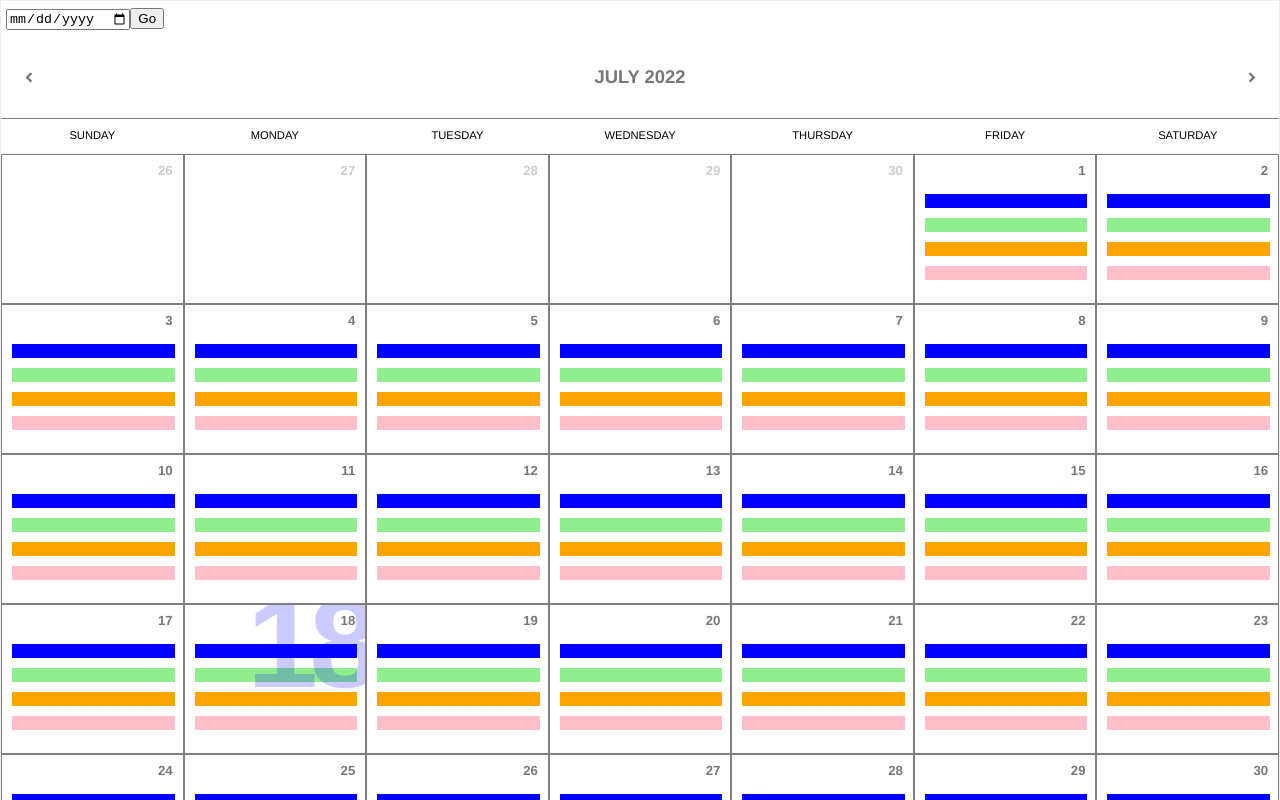
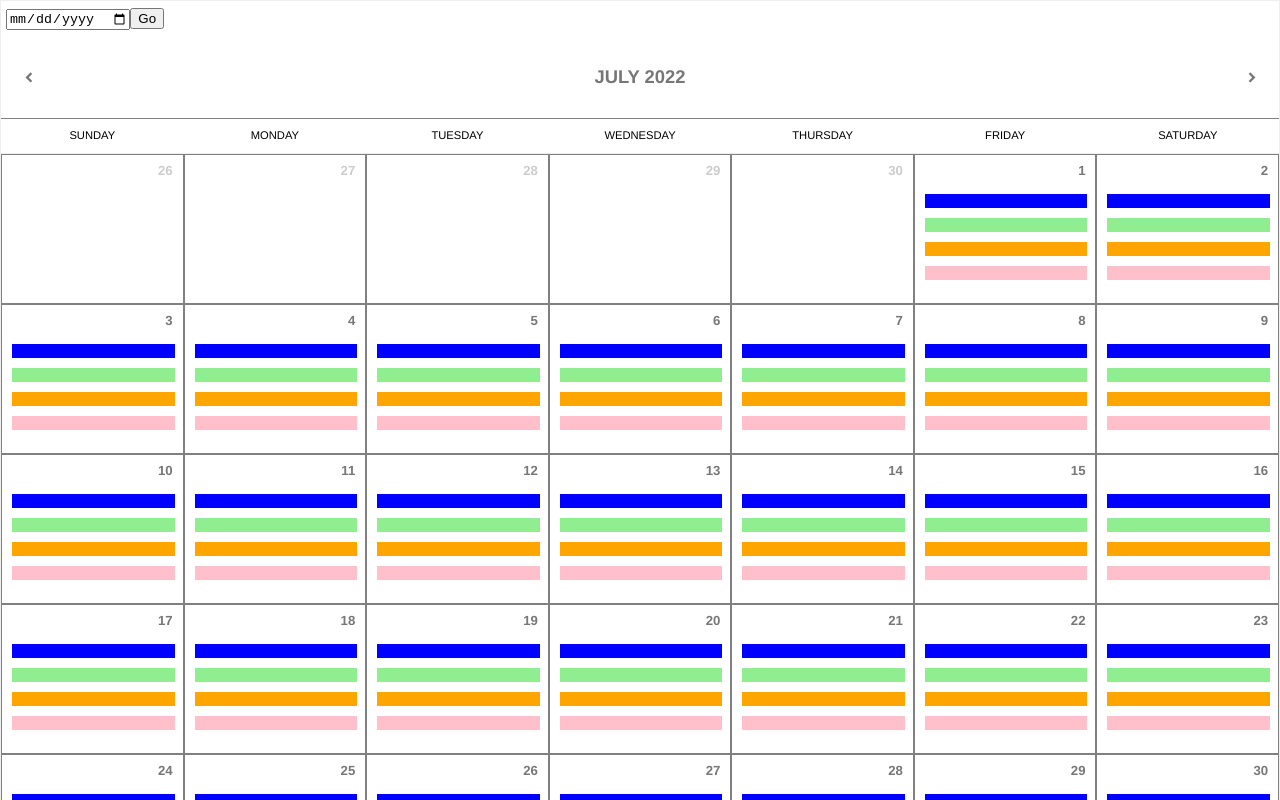
Before and after one commit to sultanatif344/calendar-react, a React (Create React App) app: page / in a window 1280 px wide. Shown: the top 800 px of the page. Built offline with nearby package versions, Linux system fonts and the light colour scheme.

Commit message:
small changes

```diff
--- a/src/components/calendar.jsx
+++ b/src/components/calendar.jsx
@@ -66,7 +66,7 @@ const Calendar = ({ changeColor, toggleModal, modalToggled }) => {
               !dateFns.isSameMonth(day, monthStart)
                 ? "disabled"
                 : dateFns.isSameDay(day, selectedDate)
-                ? "selected"
+                ? ""
                 : ""
             }`}
             key={day}
--- a/src/components/modal.jsx
+++ b/src/components/modal.jsx
@@ -13,7 +13,6 @@ const Modal = ({ eventColor, toggleModal }) => {
           backgroundColor: "rgba(0,0,0,0.7)",
           top: "0px",
         }}
-        onClick={() => toggleModal(false)}
       >
         <div
           id="calendar-modal"
```
